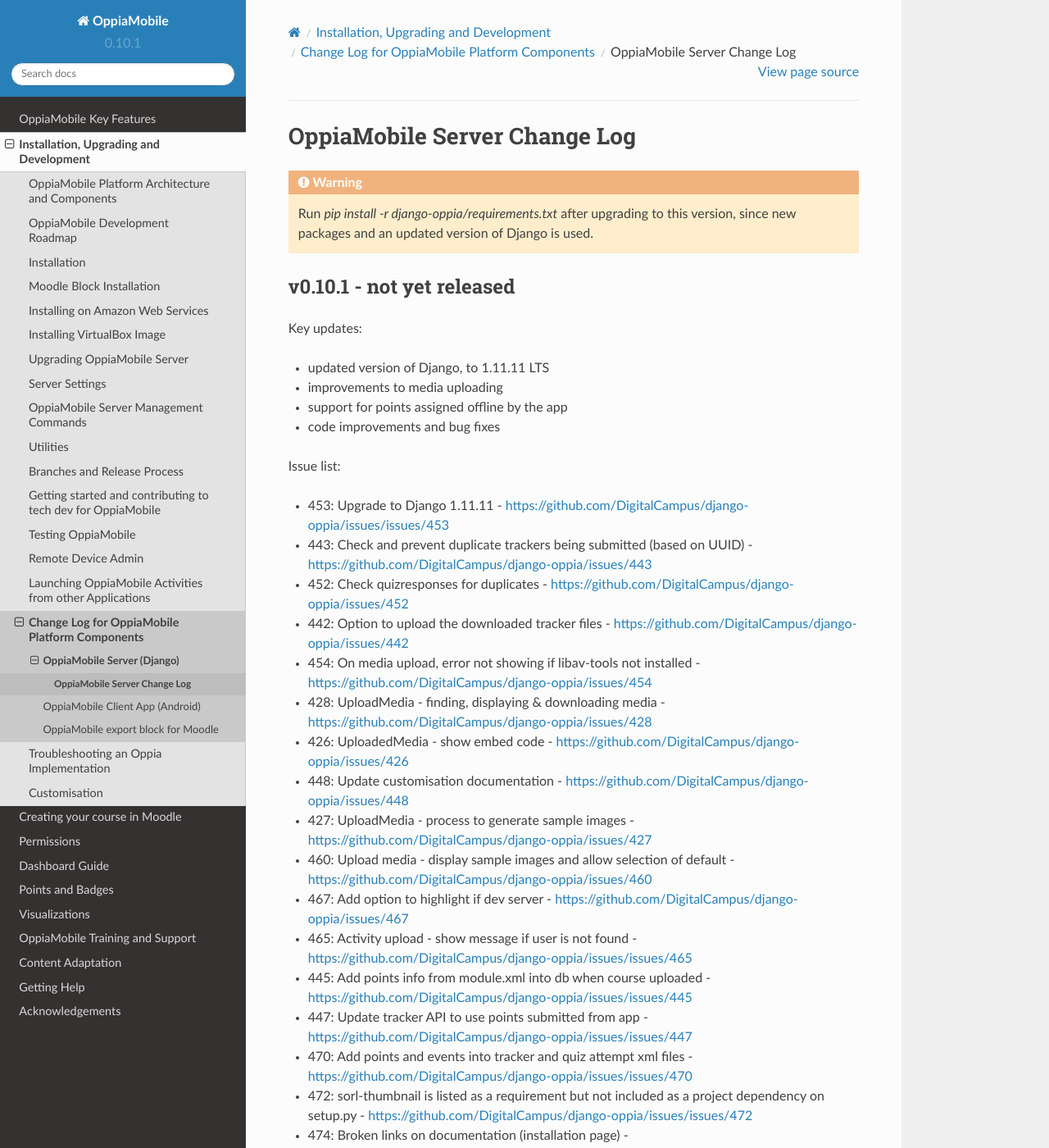
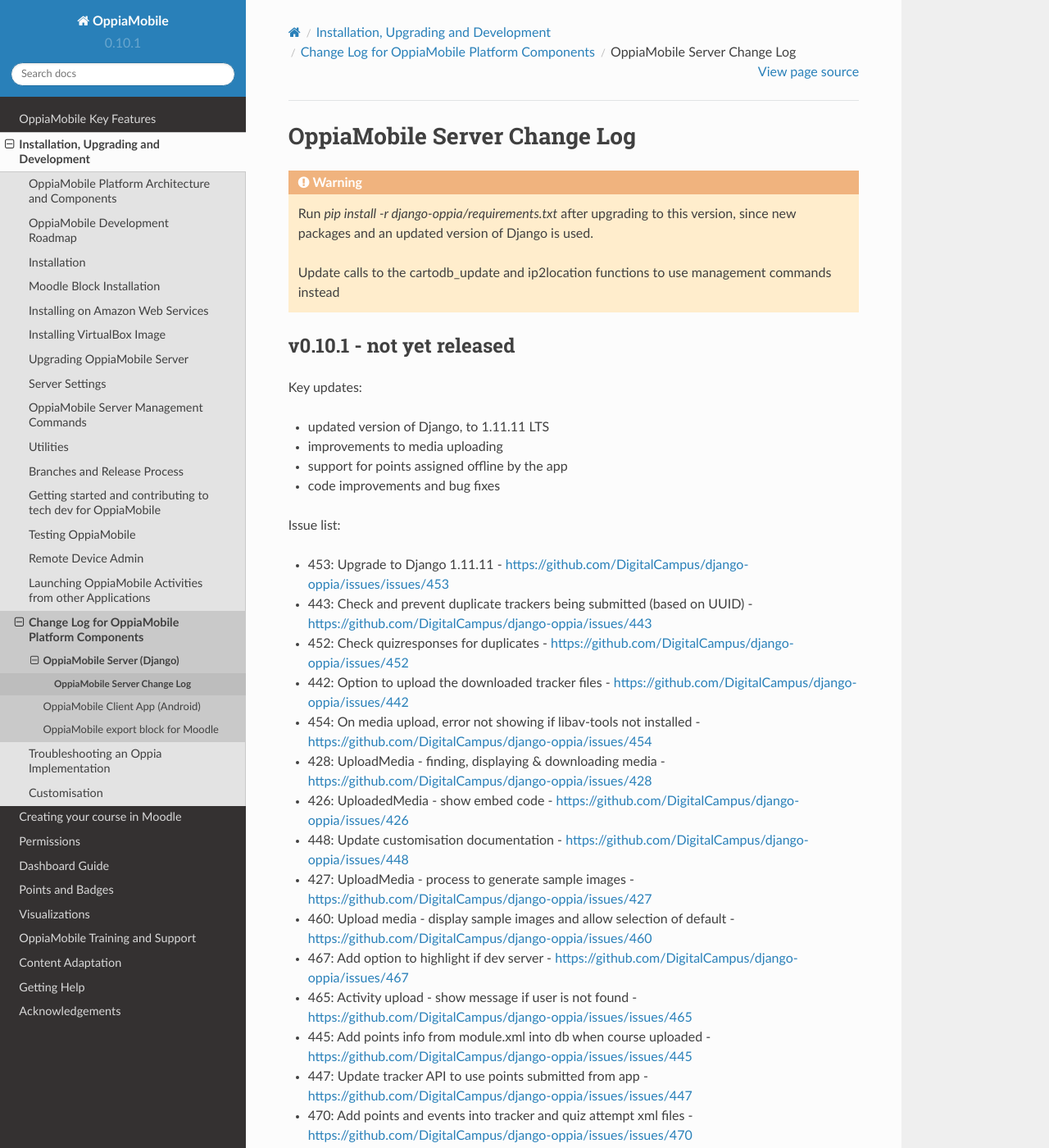
Before and after one commit to DigitalCampus/django-oppia, a Sphinx documentation site: the page built from docs/dev/changelog_server.rst, in a window 1280 px wide and 1400 px high. Shown: the whole window at 82% size. Built offline with Sphinx 7.4.7 and the Read the Docs theme 2.0.0, drawn with Linux system fonts in a browser that asks for light colours; the version number is read from the project's files by our own code; some of the changed text lies outside the part shown.

Commit message:
update docs

```diff
--- a/docs/dev/changelog_server.rst
+++ b/docs/dev/changelog_server.rst
@@ -7,6 +7,8 @@
 .. warning::
 	Run `pip install -r django-oppia/requirements.txt` after upgrading to this version, since new packages
 	and an updated version of Django is used.
+
+	Update calls to the cartodb_update and ip2location functions to use management commands instead
 
 v0.10.1 - not yet released
 --------------------------------
```
Also changed, not shown: other parts of docs/dev/changelog_server.rst (+1 -0 lines).
